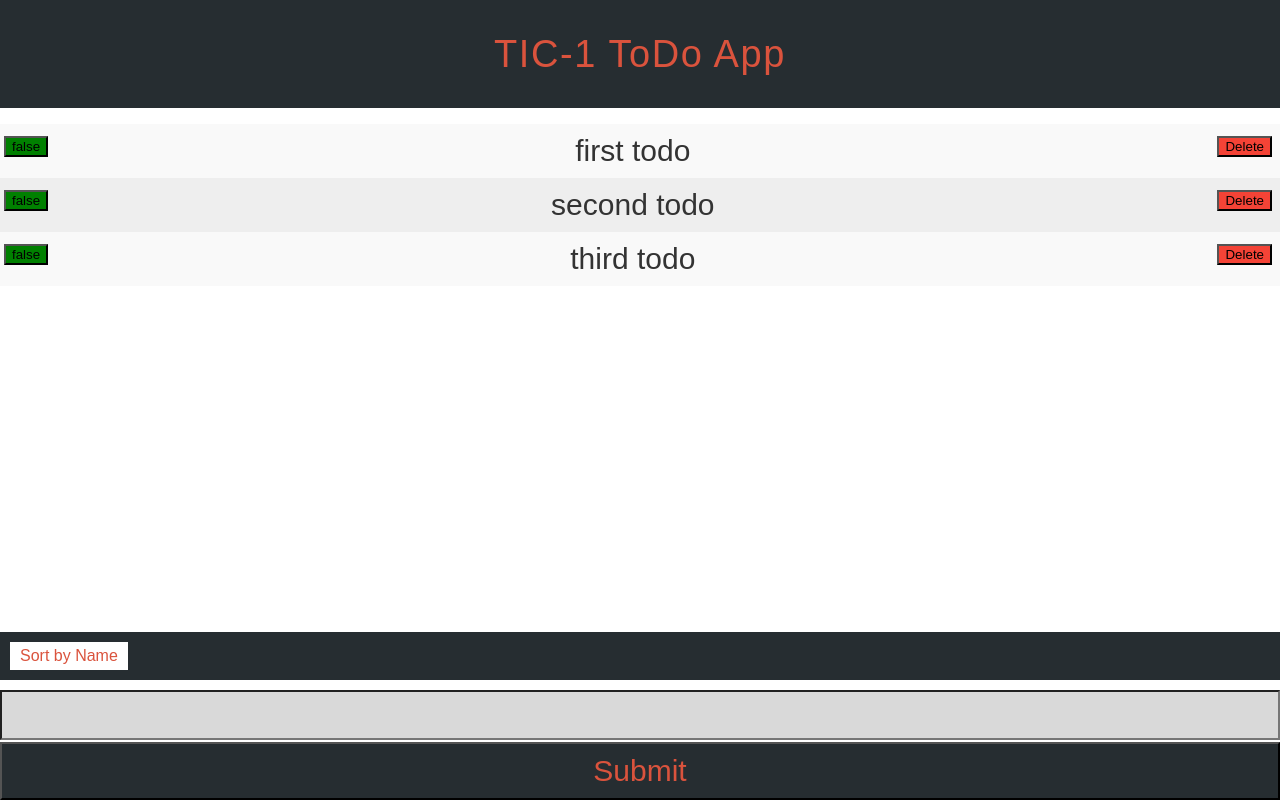
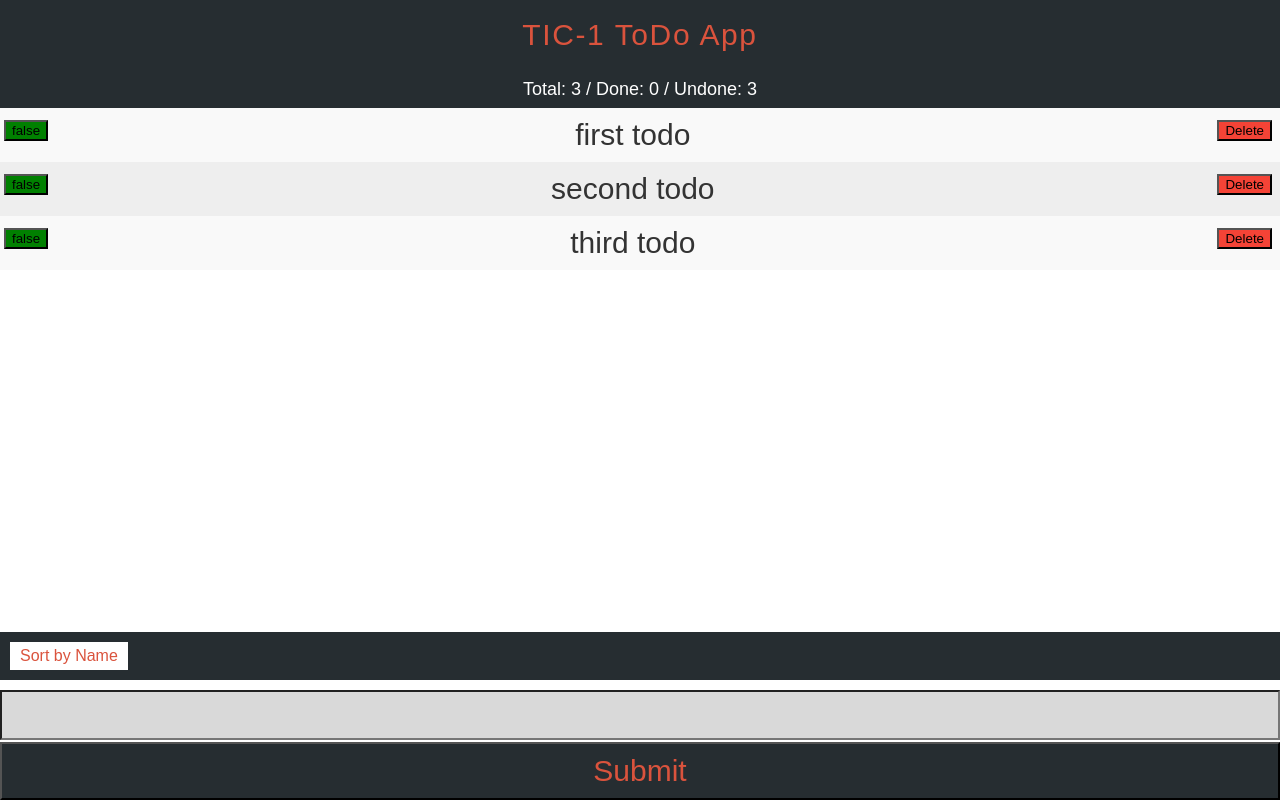
Before and after one commit to TiC-1/Week2_project_todoAPP, a website: page index.html in a window 1280 px wide. Drawn offline with Linux system fonts and the light colour scheme.

Commit message:
#18 stats resolved

```diff
--- a/dom.js
+++ b/dom.js
@@ -109,6 +109,15 @@
 
   }
 
+  // Stats
+  var updateStats = function(state) {
+    // Call statTodos funtion in logic.js to proccess 'state'
+    var stateStats = todoFunctions.statTodos(state);
+    // DOM-manipulation to display 'stateStats'
+    var statsNode = document.querySelector(".header").querySelector('.stats');
+    statsNode.textContent = "Total: " + stateStats.total + " / " + "Done: " + stateStats.done +  " / " + "Undone: " + stateStats.undone;
+    statsNode.appendChild(statsNode.textContent);
+  }
 
 
   // you should not need to change this function
@@ -127,6 +136,9 @@
 
     // you may want to add a class for css
     container.replaceChild(todoListNode, container.firstChild);
+
+    // call updateStats function
+    updateStats(state);
   };
 
   if (container) renderState(state);
--- a/index.html
+++ b/index.html
@@ -12,26 +12,26 @@
 
 <body>
 
-
-    <div class="header">
+  <header class="header">
     <h1>TIC-1 ToDo App</h1>
-</div>
+    <p class="stats">placeholder text</p>
+  </header>
   <div id="todo-container">
     <ul>
     </ul>
   </div>
-    <form id="sort-todos" class = "sort">
-    <input type="submit" class="sort-button" name="" value="Sort by Name" ><meta name="viewport" content="width=device-width, initial-scale=1.0">
+  <form id="sort-todos" class="sort">
+    <input type="submit" class="sort-button" name="" value="Sort by Name">
+    <meta name="viewport" content="width=device-width, initial-scale=1.0">
   </form>
   <form id="add-todo" class="formStyle">
     <input type="text" name="description" value="" class="textField">
     <input type="submit" name="" value="Submit" class="buttonSub">
   </form>
 
+</body>
 
-  </body>
 <script type="text/javascript" src="./logic.js"></script>
 <script type="text/javascript" src="./dom.js"></script>
 
-
 </html>
--- a/logic.js
+++ b/logic.js
@@ -94,14 +94,19 @@ var todoFunctions = {
 
   statTodos: function(todos) {
 
-    var totalTodos = todos.length();
-    var doneTodos = todos.filter(function(item) {
-      return (item.done == false)
-    });
-    doneTodos = doneTodos.length();
+    var todosStats = [];
+    var totalTodos = todos.length;
+    var doneTodos = todos.filter(function(item) {return (item.done == true);}).length;
     var undoneTodos = totalTodos - doneTodos;
 
-    console.log("total: " + totalTodos, "done: " + doneTodos, "undone: " + undoneTodos);
+    todosStats = {
+      'total': totalTodos,
+      'done': doneTodos,
+      'undone': undoneTodos
+    }
+
+    return todosStats;
+
   },
 
 
--- a/style.css
+++ b/style.css
@@ -65,17 +65,23 @@ body {
 
 /* CSS RESET
 */
-h1 {
-  text-align: center;
-  font-size: 38px;
-  letter-spacing: 1.6px;
-  color: #da533d;
-  margin-bottom: 16px;
-  padding: 35px;
-}
 
 .header {
   background-color: #262D31;
+}
+
+h1 {
+  text-align: center;
+  font-size: 30px;
+  letter-spacing: 1.6px;
+  color: #da533d;
+  padding: 20px;
+}
+
+.stats {
+  color: white;
+  text-align: center;
+  padding: 10px;
 }
 
 
```
Also changed, not shown: test.js (+43 -0 lines). Lines whose indentation alone changed are shown as unchanged.
